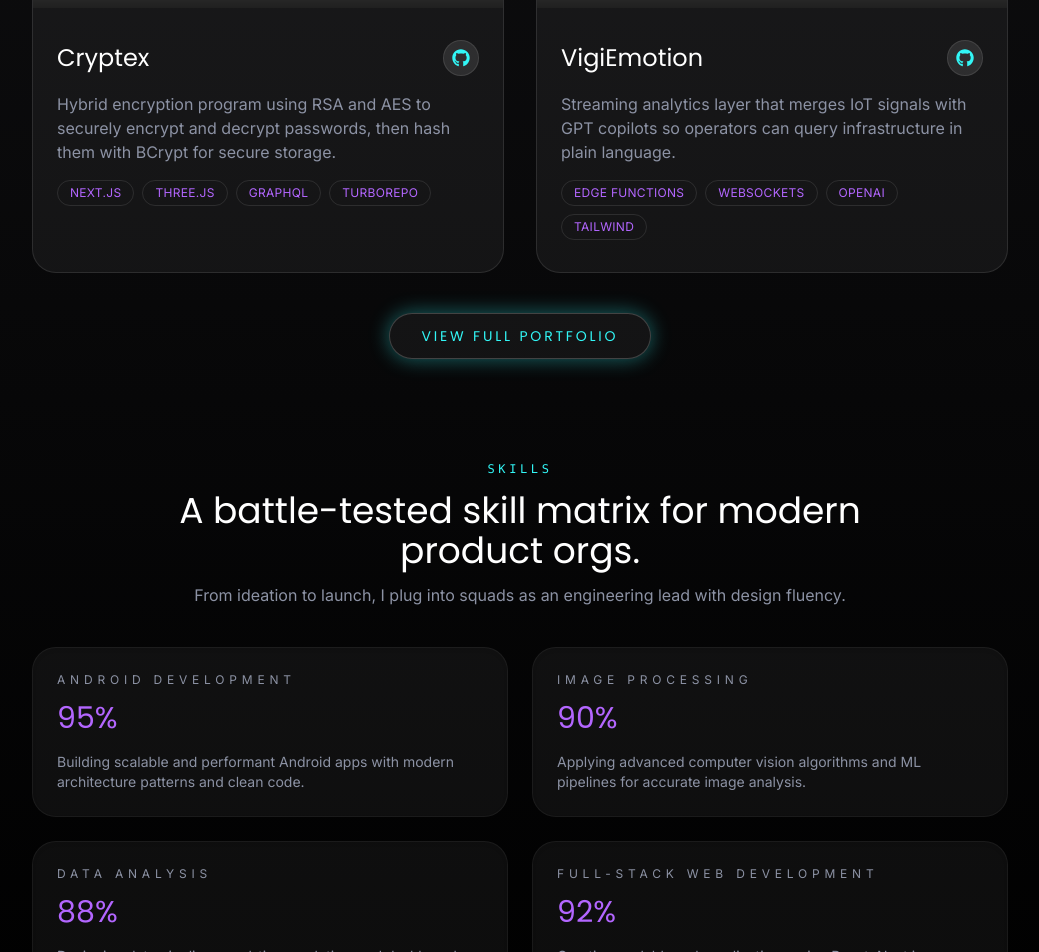
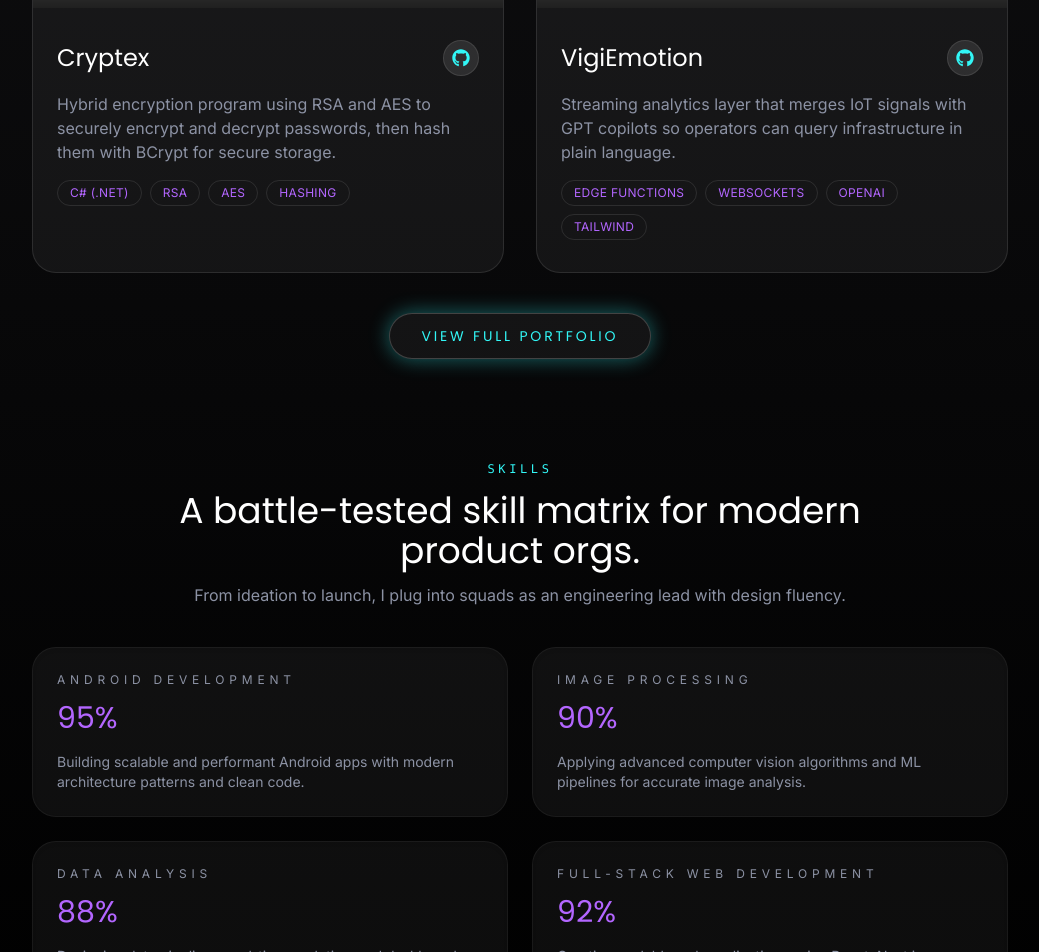
Before and after one commit to AsmaJamshidian/neonCraft, a Next.js app: page / in a window 1280 px wide. Shown: the part 1814-2766 px from the top of the page, without its empty margins (120-1159 px from the left). Built offline with nearby package versions, Linux system fonts and the light colour scheme; grey boxes are pictures that could not be loaded.

Commit message:
Update projects.ts

```diff
--- a/data/projects.ts
+++ b/data/projects.ts
@@ -4,7 +4,7 @@ export const projects: Project[] = [
   {
     titleKey: "projects.cryptex.title",
     descriptionKey: "projects.cryptex.description",
-    technologies: ["Next.js", "Three.js", "GraphQL", "Turborepo"],
+    technologies: ["C# (.NET)", "RSA", "Aes", "Hashing"],
     image: "/images/cryptex.png",
     github: "https://github.com/AsmaJamshidian/Cryptex"
   },
```
